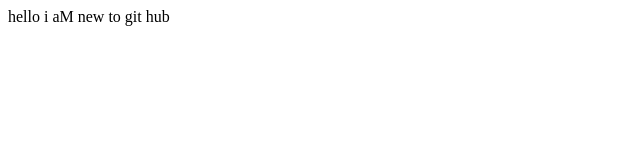
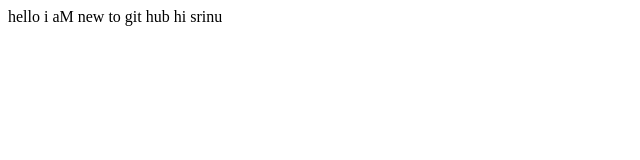
Before and after one commit to vamshikrishnaj/vamshikrishna, a plain HTML site: page WebContent/index.html in a window 1280 px wide. Shown: the full height of the page, 0-640 px from the left. Drawn offline with Linux system fonts and the light colour scheme.

Commit message:
more changes to index

```diff
--- a/WebContent/index.html
+++ b/WebContent/index.html
@@ -6,5 +6,6 @@
 </head>
 <body>
 hello  i aM new to git hub
+hi srinu
 </body>
 </html>
```
